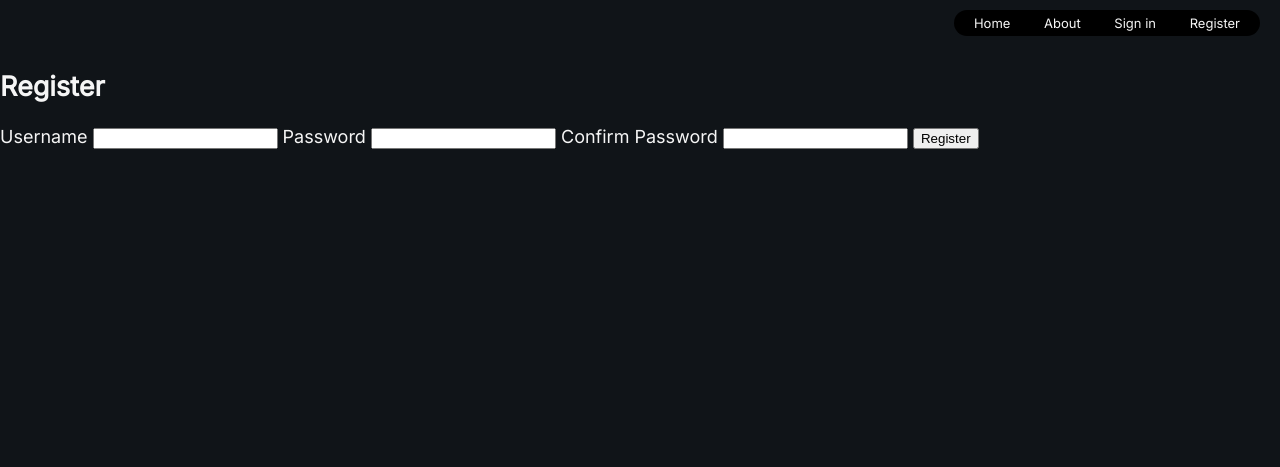
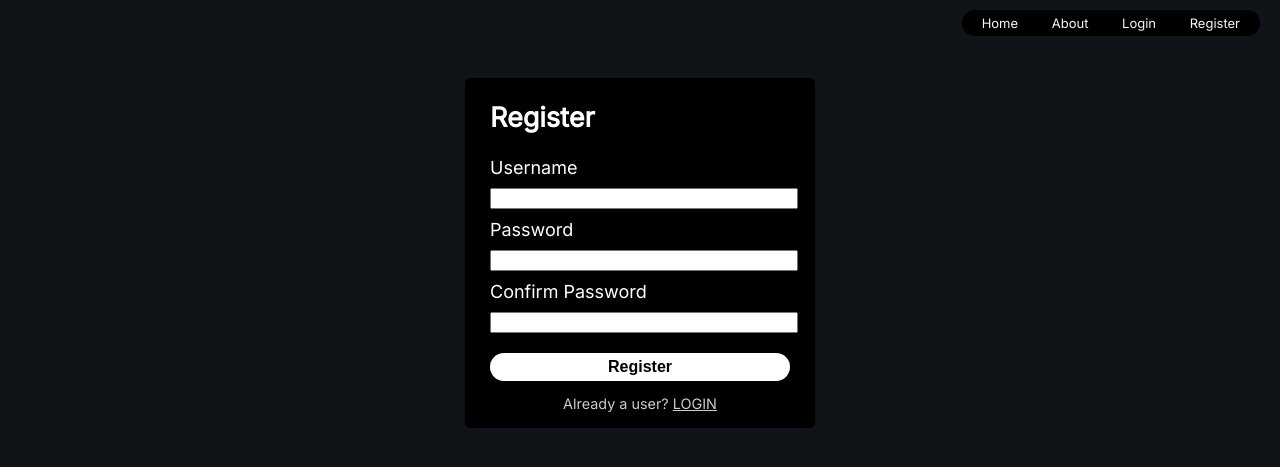
Before and after one commit to lucaslarss0n/CS50x-Final-Project, a Flask app: template app/templates/register.html in a window 1280 px wide. Shown: the top 467 px of the page. Run offline with Flask 3, Linux system fonts and the light colour scheme; the template is opened without the code that fills it, so the values that code supplies are empty.

Commit message:
styling for register page and some logic

```diff
--- a/app/__init__.py
+++ b/app/__init__.py
@@ -2,8 +2,10 @@ from flask import Flask
 from config import Config
 from flask_sqlalchemy import SQLAlchemy
 from flask_migrate import Migrate
+from flask_wtf.csrf import CSRFProtect
 
 app = Flask(__name__)
 app.config.from_object(Config)
 db = SQLAlchemy(app)
 migrate = Migrate(app, db)
+csrf = CSRFProtect(app)
--- a/app/static/style.css
+++ b/app/static/style.css
@@ -86,3 +86,46 @@ header {
   color: white; /* Light color for dark backgrounds */
   text-shadow: 2px 2px 10px rgba(255, 255, 255, 0.5); /* Subtle glow effect */
 }
+
+
+/*  REGISTER PAGE  */
+
+.form-container {
+  background-color: black;
+  color: white;
+  width: 300px;
+  margin: 30px auto;
+  padding: 1px 25px;
+  border-radius: 5px;
+}
+.form-container label,
+
+.form-container input {
+  display: block;
+  width: 100%;
+  margin-bottom: 10px;
+}
+
+.form-container input[type="submit"] {
+  cursor: pointer;
+}
+
+.button-register {
+  background-color: white;
+  border-radius: 25px;
+  padding: 5px 14px 5px 14px;
+  color: black;
+  border: 0;
+  font-size: medium;
+  font-weight: bold;
+  text-decoration: none;
+  border-style: solid;
+  margin-top: 20px;
+}
+
+.button-register:hover {
+  background-color: white;
+  border-color: black;
+  color: black;
+  box-shadow: 0 0 10px rgba(255, 255, 255, 0.5); /* Black glow effect on hover */
+}
--- a/app/templates/base.html
+++ b/app/templates/base.html
@@ -13,7 +13,7 @@
     <nav class="navbar">
       <a href="{{ url_for('index') }}">Home</a>
       <a href="{{ url_for('about') }}">About</a>
-      <a href="{{ url_for('signin') }}">Sign in</a>
+      <a href="{{ url_for('login') }}">Login</a>
       <a href="{{ url_for('register') }}">Register</a>
     </nav>
   </header>
--- a/app/templates/register.html
+++ b/app/templates/register.html
@@ -1,15 +1,22 @@
 {% extends 'base.html' %}
 
 {% block content %}
+<div class="form-container">
     <form method="POST">
         <h2>Register</h2>
         <label for="username">Username</label>
         <input type="text" name="username" id="username" value="{{ form_data.get('username', '') }}">
+
         <label for="password">Password</label>
         <input type="password" name="password" id="password">
+
         <label for="password_confirm">Confirm Password</label>
         <input type="password" name="password_confirm" id="password_confirm">
-    <input type="submit" value="Register">
-    <input type="hidden" name="{{ csrf_key }}" value="{{ csrf_token }}">
+
+        <input type="submit" value="Register" class="button-register">
+        <input type="hidden" name="csrf_token" value="{{ csrf_token() }}">
+
+        <p style="text-align: center; font-size: 0.8em; opacity: 0.8;">Already a user? <a href="/login" style="color: white;">LOGIN</a></p>
     </form>
+</div>
 {% endblock %}
--- a/requirements.txt
+++ b/requirements.txt
@@ -5,6 +5,7 @@ colorama==0.4.6
 Flask==3.0.0
 Flask-Migrate==4.0.5
 Flask-SQLAlchemy==3.1.1
+Flask-WTF==1.2.1
 greenlet==3.0.3
 importlib-metadata==7.0.0
 itsdangerous==2.1.2
@@ -14,4 +15,5 @@ MarkupSafe==2.1.3
 SQLAlchemy==2.0.23
 typing_extensions==4.9.0
 Werkzeug==3.0.1
+WTForms==3.1.1
 zipp==3.17.0
```
Also changed, not shown: routes/auth.py (+4 -4 lines). Lines whose indentation alone changed are shown as unchanged.
